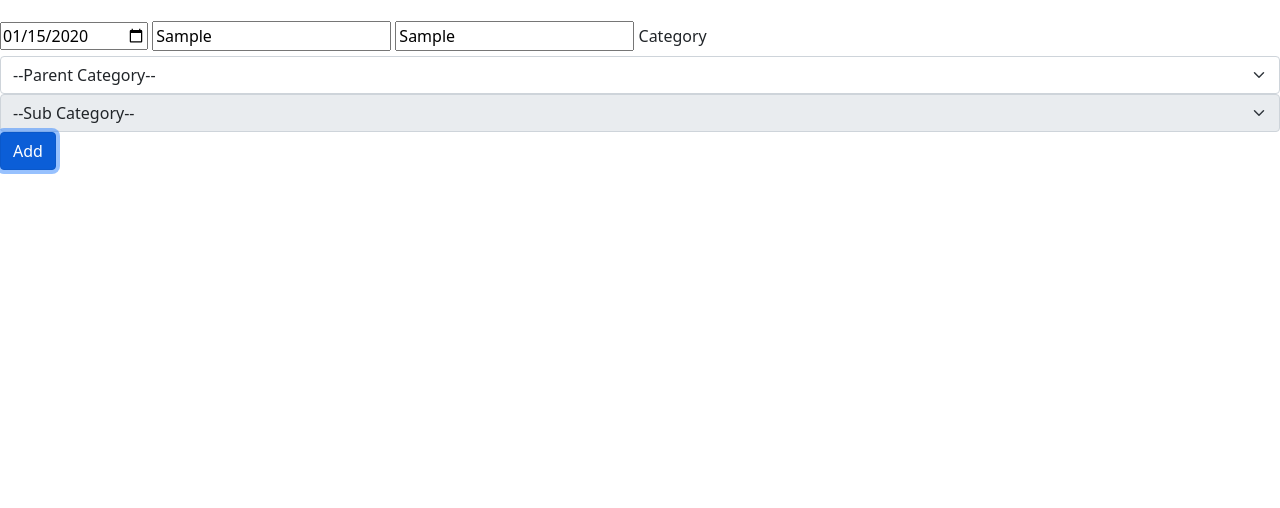
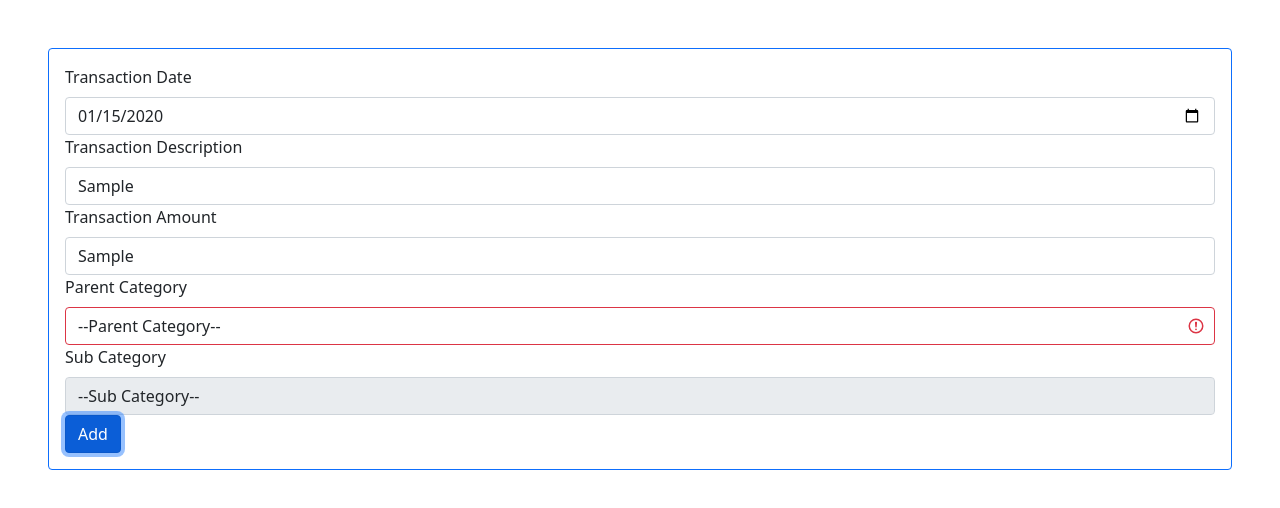
Before and after one commit to jjarj83/BudgetApp, an Electron app: page Transactions/edit_transaction.html in a window 1280 px wide. Both pictures are taken after typing "2020-01-15", "Sample", "Sample" into the empty fields and a click on the button "Add". Drawn offline with nearby package versions, Linux system fonts and the light colour scheme; no server answers.

Commit message:
Added verification and some Styling

```diff
--- a/Categories/manage_categories.js
+++ b/Categories/manage_categories.js
@@ -46,6 +46,8 @@ function printCategory(connection, pid, pname, pamount, pcolor) {
   if (pamount === null) { pamount = 0; }
 
   var html = '<div class=""flex-child"">';
+  html += '<div class="card border-primary mb-3">';
+  html += '<div class="card-body">';
   html += '<table class="table table-striped table-bordered table-hover">';
   html += '<thead class="thead-dark">';
   html += '<tr>';
@@ -94,6 +96,8 @@ function printCategory(connection, pid, pname, pamount, pcolor) {
     html += '</table>';
     html += '<button type="button" value="' + pid + '"class="btn btn-primary">Add Sub-Category</button>'
     html += '</div>';
+    html += '</div>';
+    html += '</div>';
 
     document.getElementById('container').innerHTML += html;
     var elements = document.getElementsByClassName("btn btn-primary");
--- a/Transactions/edit_transaction.html
+++ b/Transactions/edit_transaction.html
@@ -8,23 +8,41 @@
     <link href="../node_modules/bootstrap/dist/css/bootstrap.min.css" rel="stylesheet" />
   </head>
   <body>
+    <div class="p-5">
+      <div class="card border-primary mb-3">
+        <div class="card-body">
           <form>
             <div class="form-group">
-        <input type="date" class="form_control" id="transaction-date"/>
-        <input type="text" class="form_control" placeholder="Transaction Description" id="transaction-name"/>
-        <input type="text" class="form_control" placeholder="0.00" id="transaction-amount"/>
-        <label for="category" class="form-label mt-4">Category</label>
-        <select type="select" class="form-select" id="parent-category">
+              <label for="transaction-date" class="form-label">Transaction Date</label>
+              <input type="date" class="form-control" id="transaction-date"/>
+            </div>
+            <div class="form-group">
+              <label for="transaction-name" class="form-label">Transaction Description</label>
+              <input type="text" class="form-control" placeholder="Transaction Description" id="transaction-name"/>
+            </div>
+            <div class="form-group">
+              <label for="transaction-amount" class="form-label">Transaction Amount</label>
+              <input type="text" class="form-control" placeholder="0.00" id="transaction-amount"/>
+            </div>
+            <div class="form-group">
+              <label for="parent-category" class="form-label">Parent Category</label>
+              <select class="form-control" id="parent-category">
                 <option value=0>--Parent Category--</option>
               </select>
-        <select type="select" class="form-select" id="sub-category" disabled>
-          <option>--Sub Category--</option>
+            </div>
+            <div class="form-group">
+              <label for="sub-category" class="form-label">Sub Category</label>
+              <select class="form-control" id="sub-category" disabled>
+                <option value=0>--Sub Category--</option>
               </select>
             </div>
             <div class="form-group">
               <button id="save-transaction" class="btn btn-primary" type="button">Add</button>
             </div>
           </form>
+        </div>
+      </div>
+    </div>
     <script src="edit_transaction.js"></script>
   </body>
 </html>
--- a/Transactions/edit_transaction.js
+++ b/Transactions/edit_transaction.js
@@ -80,6 +80,9 @@ function addTransaction(connection) {
   var parentCategory = document.getElementById('parent-category').value;
   var subCategory = document.getElementById('sub-category').value;
 
+
+  if (validateTransaction(date, name, amount, parentCategory, subCategory)) {
+
     var category = (subCategory === '0') ? parentCategory : subCategory;
 
     console.log(date, name, amount, category);
@@ -95,5 +98,35 @@ function addTransaction(connection) {
 
       ipcRenderer.send('close-editTransaction')
     });
+  }
 
 }
+
+function validateTransaction(date, name, amount, parentCategory, subCategory) {
+  var errors = 0;
+  console.log(parentCategory);
+
+  if (date === "") {
+    errors++;
+    document.getElementById("transaction-date").classList.add("is-invalid");
+  }
+
+  if (name === "") {
+    errors++;
+    document.getElementById("transaction-name").classList.add("is-invalid");
+  }
+
+  if (amount === "") {
+    errors++;
+    document.getElementById("transaction-amount").classList.add("is-invalid");
+  }
+
+  if (parentCategory === '0') {
+    errors++;
+    document.getElementById("parent-category").classList.add("is-invalid");
+  }
+  console.log(errors);
+
+  if (errors > 0) { return false; }
+  return true;
+}
--- a/Transactions/manage_transactions.js
+++ b/Transactions/manage_transactions.js
@@ -33,7 +33,7 @@ window.addEventListener('load', (event) => {
 });
 
 function getTransactions(connection, $) {
-  $query = `SELECT  t.id, date_format(t.date, '%m-%d-%Y') as date, t.name, t.amount, c.name as category
+  $query = `SELECT  t.id, date_format(t.date, '%Y-%m-%d') as date, t.name, t.amount, c.name as category
             FROM    transactions t, categories c
             WHERE   t.category_id = c.id;`;
 
--- a/style.css
+++ b/style.css
@@ -12,6 +12,6 @@
   align-self: flex-start;
 }
 
-#category-color {
+#category-color, #category-color-label {
   display: none;
 }
```
Also changed, not shown: Categories/edit_category.html (+11 -1 lines), Categories/edit_category.js (+5 -3 lines), Categories/manage_categories.html (+6 -4 lines). Lines whose indentation alone changed are shown as unchanged.
